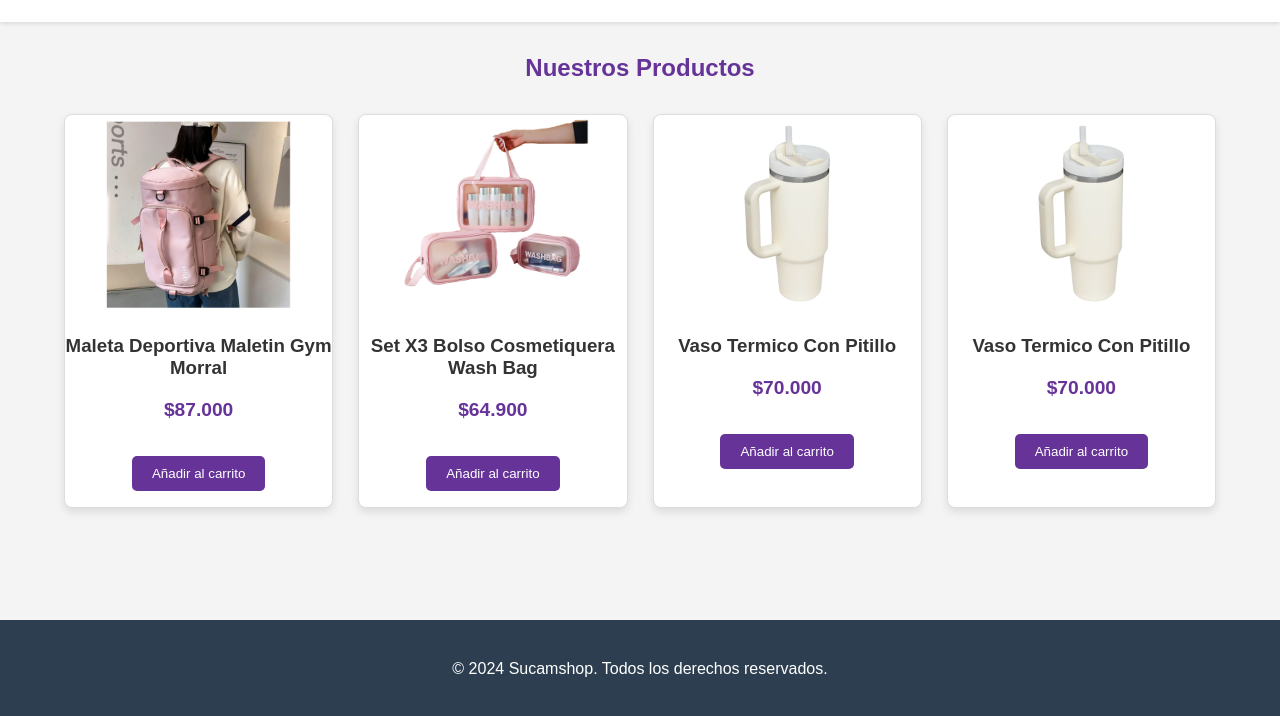
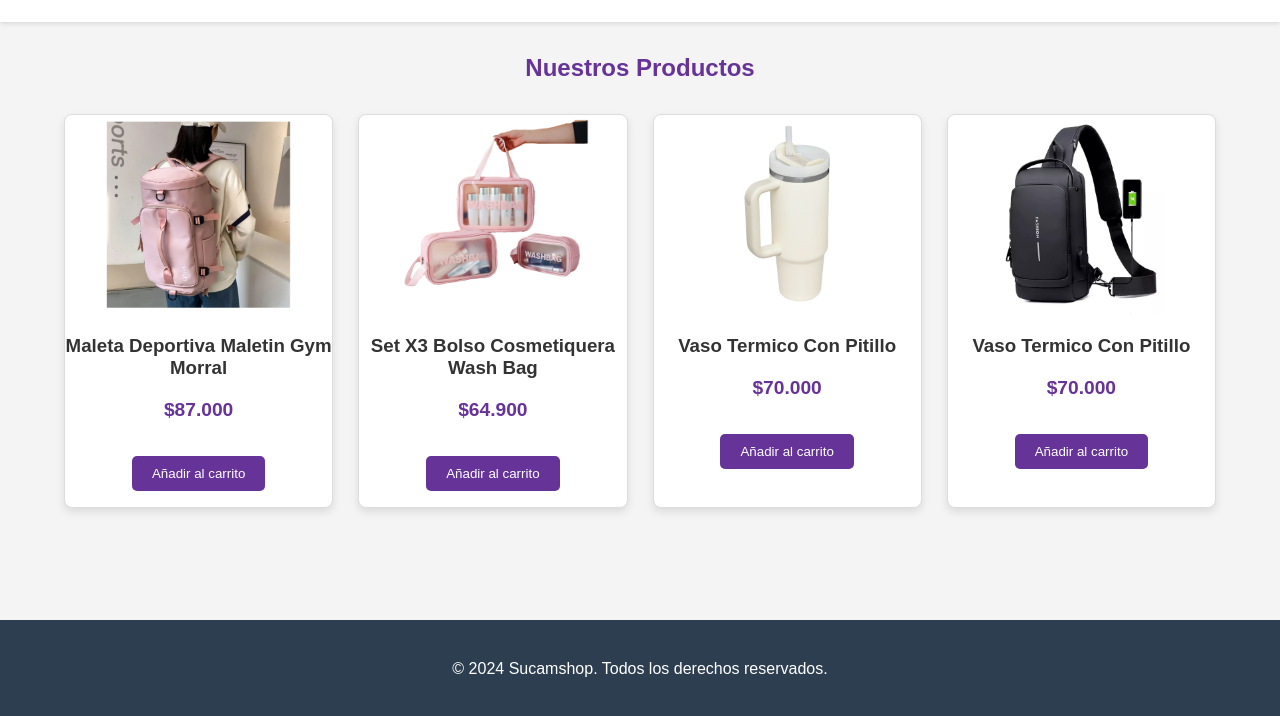
Before and after one commit to JCDEV2022/sucamshop2, a plain HTML site: page index.html in a window 1280 px wide. Shown: the part 160-876 px from the top of the page. Drawn offline with Linux system fonts and the light colour scheme.

Commit message:
confirmacion

```diff
--- a/index.html
+++ b/index.html
@@ -167,7 +167,7 @@
 
             <!-- otra tarjeta mas -->
             <div class="product-card">
-                <img src="imagenes/vasotermico.jpg" alt="Producto 3">
+                <img src="imagenes/Bolso Manos Libres Mini Morral 2.png" alt="Producto 3">
                 <h3>Vaso Termico Con Pitillo</h3>
                 <p class="price">$70.000</p>
                 <button>Añadir al carrito</button>
```
Also changed, not shown: imagenes/Bolso Manos Libres Mini Morral 2.png (added).
